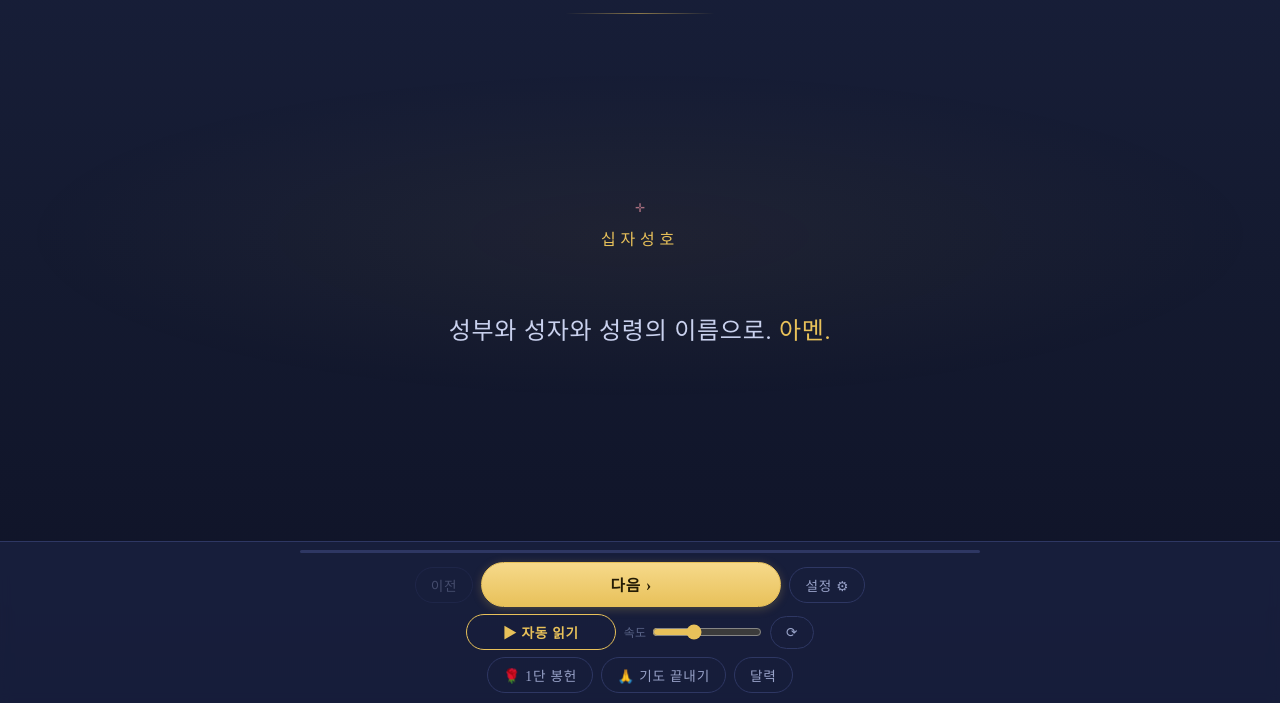
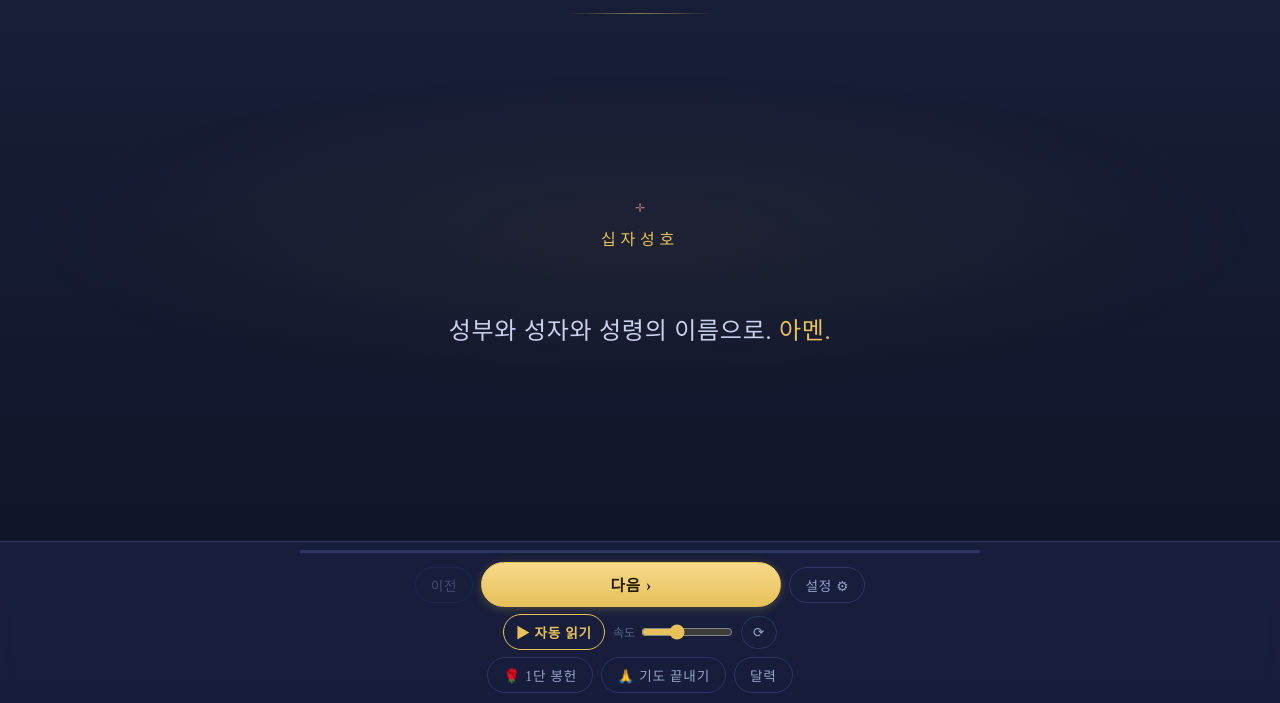
Before and after one commit to ohbesober-cyber/rosary, a plain HTML site: page index.html in a window 1280 px wide. Shown: the part 97-800 px from the top of the page. Drawn offline with Linux system fonts and the light colour scheme; a web font is replaced by a local one.

Commit message:
Add files via upload

```diff
--- a/index.html
+++ b/index.html
@@ -191,9 +191,12 @@
     padding:7px 15px;font-size:.85rem;cursor:pointer;letter-spacing:.06em;
   }
   button.auto{
-    min-width:150px;font-weight:600;
+    font-weight:600;padding:7px 12px;
     border-color:var(--gold);color:var(--gold);
+    white-space:nowrap;
   }
+  #kSpeed{width:92px;}
+  #btnRefresh{padding:7px 11px;}
   button.auto.playing{
     background:rgba(232,193,90,.12);
   }
```
